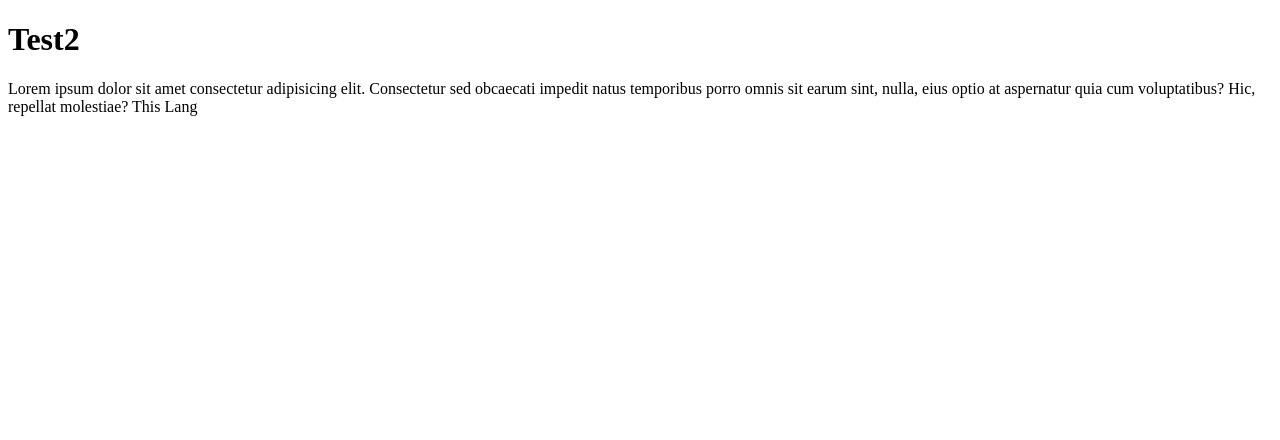
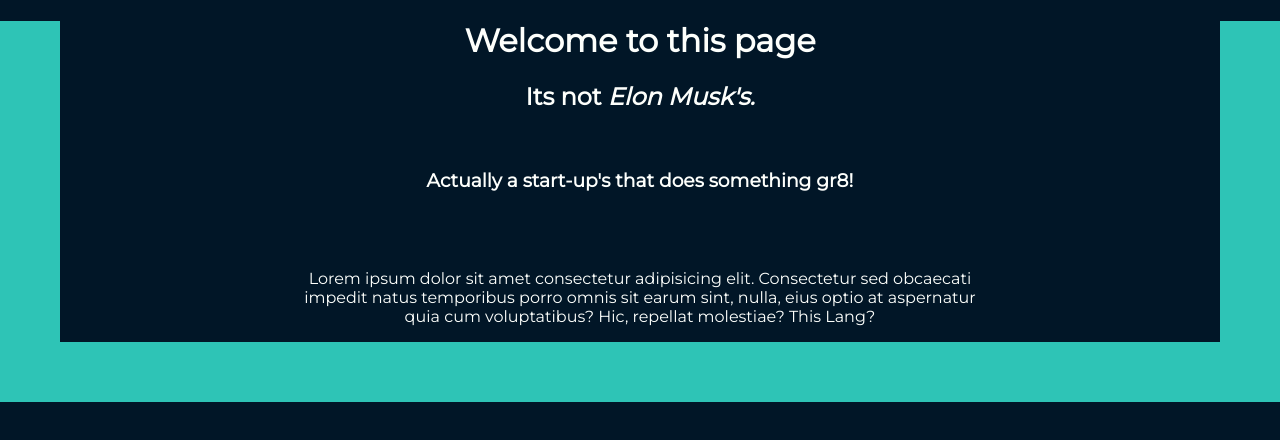
Before and after one commit to John-Njau/TeamWeekMock, a plain HTML site: page test2.html in a window 1280 px wide. Drawn offline with Linux system fonts and the light colour scheme.

Commit message:
edited style.css & test2.html

```diff
--- a/css/style.css
+++ b/css/style.css
@@ -0,0 +1,38 @@
+
+body{
+    font-family: 'Montserrat';
+    color: #FDFFFC;
+    text-align: center;
+    background-color: #011627;
+    border: 60px solid #2EC4B6;
+    border-top: 0px;
+    /*border-bottom: 0px;*/
+    margin: 0px;
+  }
+
+  p{
+    color: #FDFFFC;
+    padding-top: 5%;
+    padding-left: 20%;
+    padding-right: 20%;
+  }
+
+  .userinput{
+    font-size: 1.5em;
+    margin-bottom: 10px;
+  }
+
+  h2{
+    margin-bottom: 5%;
+  }
+
+  #sub{
+    border-radius: 25px;
+    background: #FF9F1C;
+    height: 80px;
+    width: 150px;
+    font-family: "Montserrat";
+    font-size: 1.2em;
+    margin-bottom: 4px;
+
+  }
--- a/test2.html
+++ b/test2.html
@@ -4,15 +4,19 @@
     <meta charset="UTF-8">
     <meta http-equiv="X-UA-Compatible" content="IE=edge">
     <meta name="viewport" content="width=device-width, initial-scale=1.0">
-    <title>Document</title>
+    <title>PAGE2</title>
+    <link rel="stylesheet" href="css/style.css">
+    <link href="https://fonts.googleapis.com/css?family=Montserrat" rel="stylesheet">
 </head>
 <body>
-    <h1>Test2</h1>
+    <h1>Welcome to this page</h1>
+    <h2>Its not <em> Elon Musk's. </em></h2>
+    <h3>Actually a start-up's that does something gr8!</h3>
     <div class="container">
         <div>
             <p>
                 Lorem ipsum dolor sit amet consectetur adipisicing elit. Consectetur sed obcaecati impedit natus temporibus porro omnis sit earum sint, nulla, eius optio at aspernatur quia cum voluptatibus? Hic, repellat molestiae?
-                This Lang
+                This Lang?
             </p>
         </div>
     </div>
```
